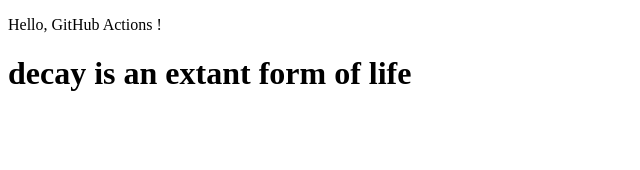
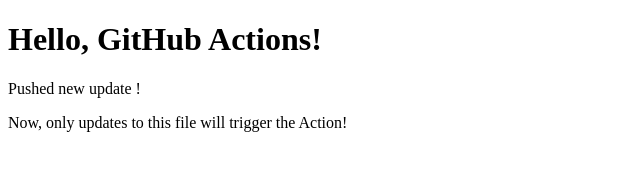
Before and after one commit to Pandora1337/GHA, a plain HTML site: page index.html in a window 1280 px wide. Shown: the whole page, without its empty margins (0-640 px from the left). Drawn offline with Linux system fonts and the light colour scheme.

Commit message:
Update index.html

```diff
--- a/index.html
+++ b/index.html
@@ -8,9 +8,9 @@
 </head>
 
 <body>
-    <p>Hello, GitHub    Actions    !</p>
-    <h1>decay is an extant form of life</h1>
-
+    <h1>Hello, GitHub Actions!</h1>
+    <p>Pushed new update !</p>
+    <p>Now, only updates to this file will trigger the Action!</p>
 </body>
 
 </html>
```
